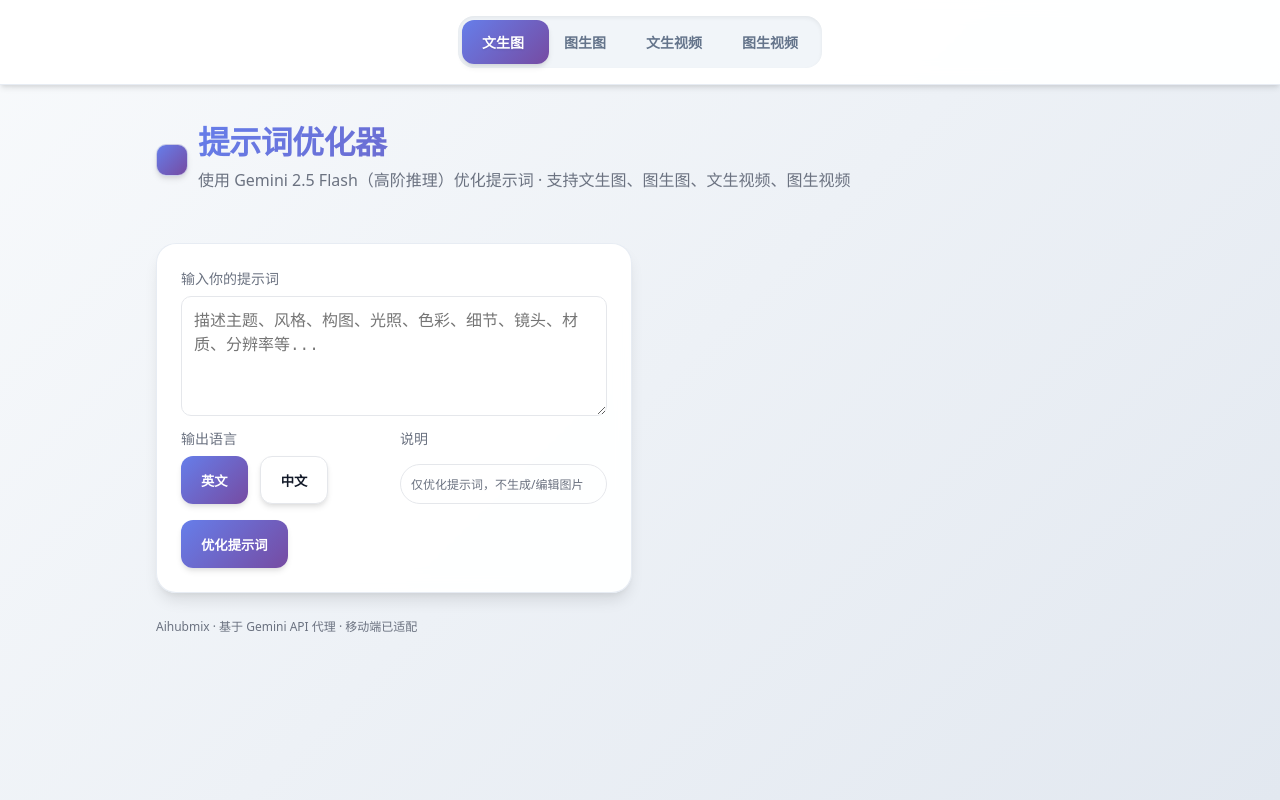
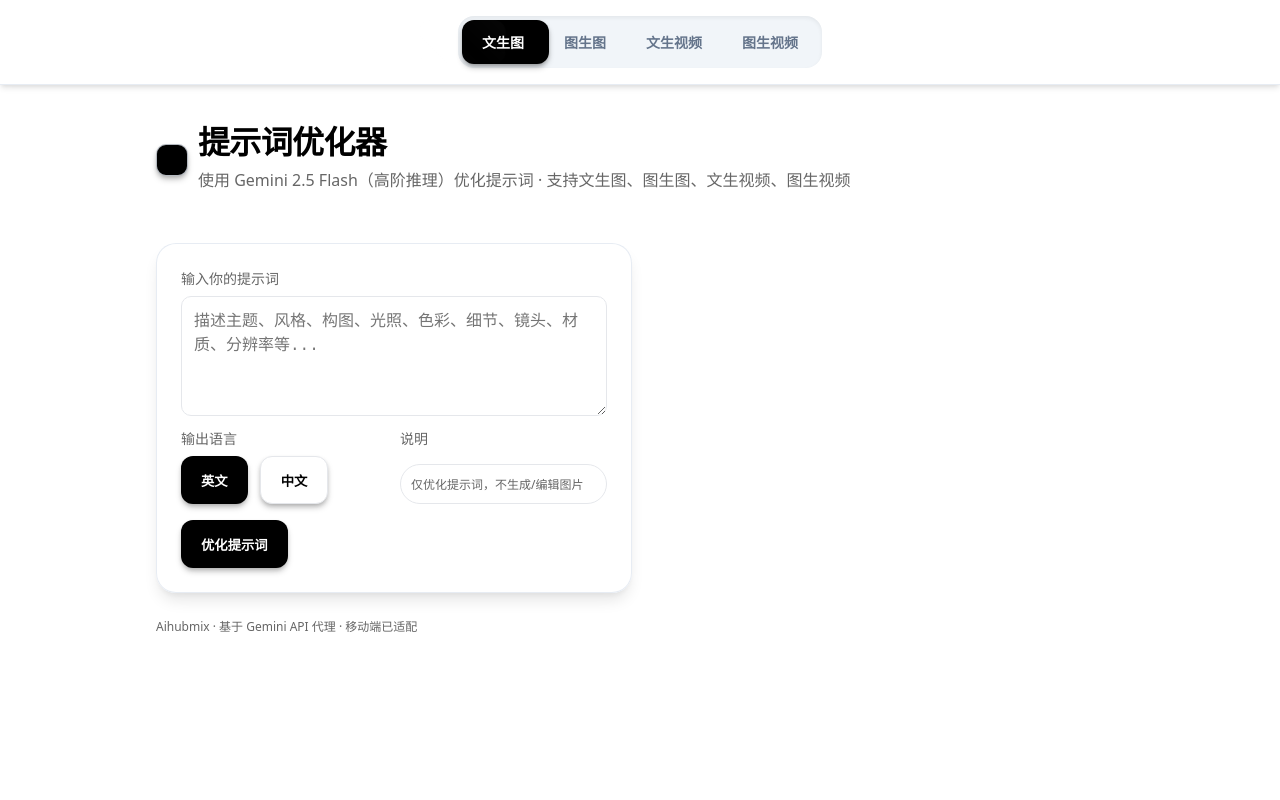
Before and after one commit to Noah-Wu66/Prompt-Optimization, a Next.js app: page / in a window 1280 px wide. Built offline with nearby package versions, Linux system fonts and the light colour scheme.

Commit message:
更新 globals.css 样式文件

```diff
--- a/app/globals.css
+++ b/app/globals.css
@@ -1,16 +1,16 @@
 :root {
   --bg: #ffffff;
-  --fg: #111827;
-  --muted: #6b7280;
+  --fg: #000000;
+  --muted: #666666;
   --border: #e5e7eb;
-  --primary: #111827;
+  --primary: #000000;
 }
 
 * { box-sizing: border-box; }
 html, body { height: 100%; }
 body {
   margin: 0;
-  background: linear-gradient(135deg, #f8fafc 0%, #e2e8f0 100%);
+  background: #ffffff;
   color: var(--fg);
   font-family: ui-sans-serif, system-ui, -apple-system, Segoe UI, Roboto, Helvetica, Arial, "Apple Color Emoji", "Segoe UI Emoji";
   -webkit-font-smoothing: antialiased;
@@ -77,10 +77,34 @@ input, textarea, .optArea, .logs {
   left: 4px;
   width: calc(25% - 4px);
   height: calc(100% - 8px);
-  background: linear-gradient(135deg, #667eea 0%, #764ba2 100%);
+  background: #000000;
   border-radius: 12px;
-  transition: transform 0.3s cubic-bezier(0.4, 0, 0.2, 1);
-  box-shadow: 0 4px 6px -1px rgba(0, 0, 0, 0.1), 0 2px 4px -1px rgba(0, 0, 0, 0.06);
+  transition: all 0.4s cubic-bezier(0.4, 0, 0.2, 1);
+  box-shadow: 0 4px 6px -1px rgba(0, 0, 0, 0.3), 0 2px 4px -1px rgba(0, 0, 0, 0.2);
+  transform-origin: center;
+}
+
+.switcher-indicator::before {
+  content: '';
+  position: absolute;
+  top: 0;
+  left: 0;
+  right: 0;
+  bottom: 0;
+  background: linear-gradient(45deg, rgba(255,255,255,0.2) 0%, transparent 50%, rgba(255,255,255,0.1) 100%);
+  border-radius: 12px;
+  opacity: 0;
+  animation: shimmer 3s ease-in-out infinite;
+}
+
+.switcher-indicator:hover {
+  transform: scale(1.02);
+  box-shadow: 0 6px 8px -1px rgba(0, 0, 0, 0.4), 0 4px 6px -1px rgba(0, 0, 0, 0.3);
+}
+
+@keyframes shimmer {
+  0%, 100% { opacity: 0; transform: translateX(-100%); }
+  50% { opacity: 1; transform: translateX(100%); }
 }
 
 .switcher-option {
@@ -94,21 +118,28 @@ input, textarea, .optArea, .logs {
   font-size: 14px;
   color: #64748b;
   cursor: pointer;
-  transition: all 0.2s ease;
+  transition: all 0.3s cubic-bezier(0.4, 0, 0.2, 1);
   white-space: nowrap;
   min-width: 80px;
   display: flex;
   align-items: center;
   justify-content: center;
+  transform: scale(1);
 }
 
 .switcher-option:hover {
   color: #334155;
+  transform: scale(1.05);
+}
+
+.switcher-option:active {
+  transform: scale(0.98);
 }
 
 .switcher-option.active {
   color: #ffffff;
   text-shadow: 0 1px 2px rgba(0, 0, 0, 0.1);
+  transform: scale(1);
 }
 
 .container {
@@ -274,10 +305,7 @@ input, textarea, .optArea, .logs {
   font-weight: 800;
   letter-spacing: -0.02em;
   margin: 8px 0 4px;
-  background: linear-gradient(135deg, #667eea 0%, #764ba2 100%);
-  -webkit-background-clip: text;
-  -webkit-text-fill-color: transparent;
-  background-clip: text;
+  color: #000000;
 }
 
 .subtitle {
@@ -327,7 +355,7 @@ input, textarea, .optArea, .logs {
 .actions { display: flex; gap: 12px; align-items: center; }
 .button {
   padding: 12px 20px;
-  background: linear-gradient(135deg, #667eea 0%, #764ba2 100%);
+  background: #000000;
   color: #fff;
   border: none;
   border-radius: 12px;
@@ -338,7 +366,7 @@ input, textarea, .optArea, .logs {
   display: flex;
   align-items: center;
   justify-content: center;
-  box-shadow: 0 4px 6px -1px rgba(0, 0, 0, 0.1), 0 2px 4px -1px rgba(0, 0, 0, 0.06);
+  box-shadow: 0 4px 6px -1px rgba(0, 0, 0, 0.25), 0 2px 4px -1px rgba(0, 0, 0, 0.15);
   white-space: nowrap;
 }
 
@@ -467,9 +495,9 @@ input, textarea, .optArea, .logs {
   width: 32px;
   height: 32px;
   border-radius: 10px;
-  background: linear-gradient(135deg, #667eea 0%, #764ba2 100%);
+  background: #000000;
   border: 1px solid rgba(226, 232, 240, 0.8);
-  box-shadow: 0 4px 6px -1px rgba(0, 0, 0, 0.1), 0 2px 4px -1px rgba(0, 0, 0, 0.06);
+  box-shadow: 0 4px 6px -1px rgba(0, 0, 0, 0.25), 0 2px 4px -1px rgba(0, 0, 0, 0.15);
 }
 
 .footer { margin-top: 24px; color: var(--muted); font-size: 12px; }
```
